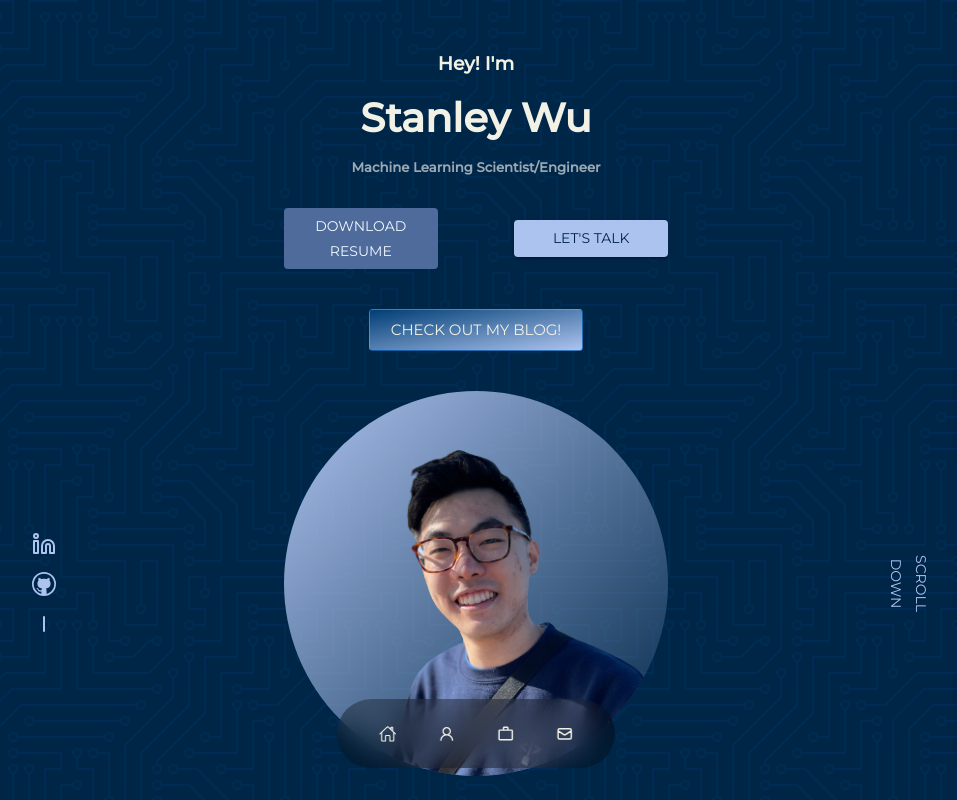
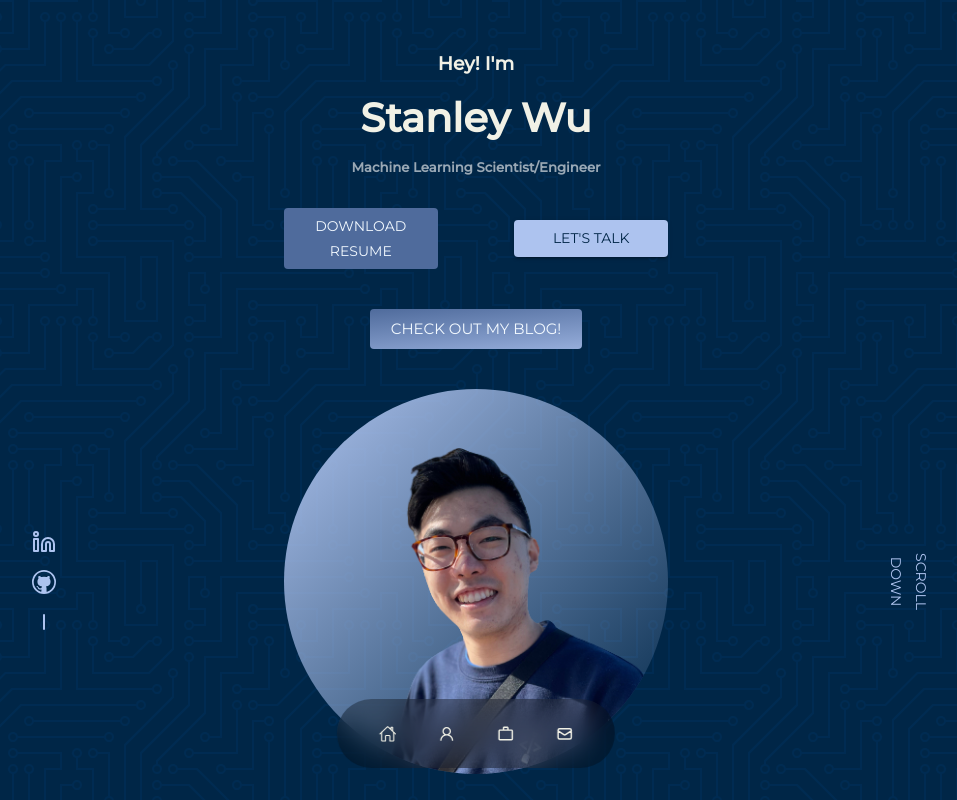
Before and after one commit to stanleykywu/stanley-portfolio-website, a React (Create React App) app: page / in a window 1280 px wide. Shown: the top 800 px of the page, without its empty margins (164-1121 px from the left). Built offline with nearby package versions, Linux system fonts and the light colour scheme; what raw.macro would draw is missing.

Commit message:
Fix deploy

```diff
--- a/package.json
+++ b/package.json
@@ -7,7 +7,6 @@
     "@emotion/styled": "^11.10.0",
     "@mui/icons-material": "^5.8.4",
     "@mui/material": "^5.10.0",
-    "@mui/styles": "^5.9.3",
     "@testing-library/jest-dom": "^5.16.5",
     "@testing-library/react": "^13.3.0",
     "@testing-library/user-event": "^13.5.0",
--- a/src/pages/home/header/Header.jsx
+++ b/src/pages/home/header/Header.jsx
@@ -2,27 +2,8 @@ import React from 'react'
 import HeaderSocials from './HeaderSocials'
 import CTA from './CTA'
 import { Button, Container } from '@mui/material'
-import { makeStyles } from '@mui/styles';
-
-const useStyles = makeStyles({
-  btn: {
-    border: 'none',
-    cursor: 'pointer',
-    color: '#f2f9ff',
-    backgroundSize: '200%',
-    transition: '0.4s',
-    '&:hover': {
-      backgroundPosition: 'right',
-      border: 'none'
-    }
-  },
-   btn1: {
-     backgroundImage: 'linear-gradient(to right bottom, #4f6b9c, #adc3ef)'
-   }
-})
 
 const Header = () => {
-  const classes = useStyles()
   return (
     <Container id='header' align='center'>
       <div>
@@ -37,10 +18,16 @@ const Header = () => {
           sx={{
             marginTop: 5,
             marginBottom: 1,
-            color: '#f1f1e6',
-            background: 'linear-gradient(to right bottom, #003e75, #adc3ef)'
+            color: '#f2f9ff',
+            background: 'linear-gradient(to right bottom, #4f6b9c, #adc3ef)',
+            backgroundSize: '200%',
+            transition: '0.4s',
+            border: 'none',
+            '&:hover': {
+              backgroundPosition: 'right',
+              border: 'none',
+            },
           }}
-          className={ `${classes.btn} ${classes.btn1}` }
         >
           Check Out My Blog!
         </Button>
```
Also changed, not shown: 1 other file (tests, documents, lock files or other folders).
